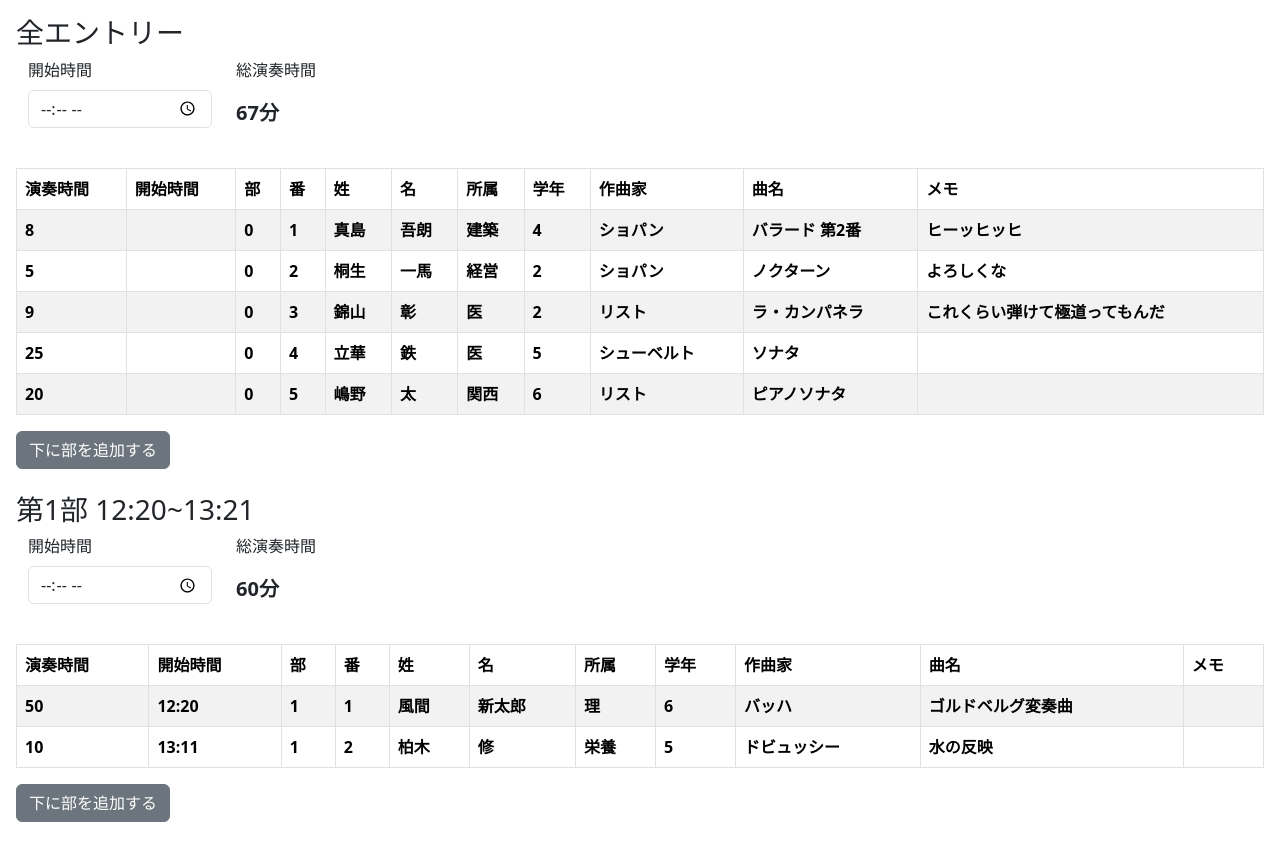
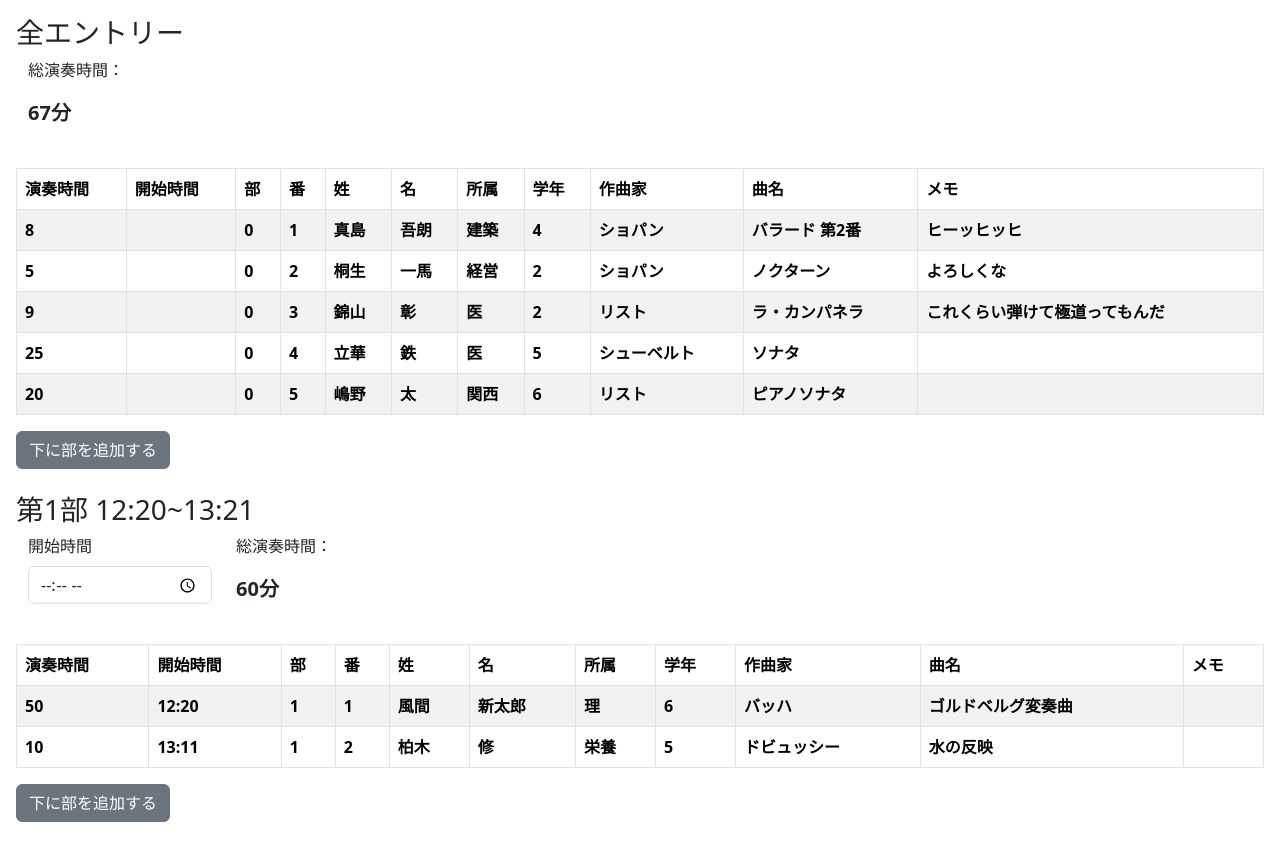
Before and after one commit to ritto153/PianoProgramEditor, a React (Create React App) app: page / in a window 1280 px wide. Built offline with nearby package versions, Linux system fonts and the light colour scheme.

Commit message:
top部にはformを表示しない

```diff
--- a/src/components/EntryTableTitle.tsx
+++ b/src/components/EntryTableTitle.tsx
@@ -59,11 +59,13 @@ export default function EntryTableTitle(props: Props) {
       </h3>
       <Container fluid>
         <Row>
+          {part.partNum !== 0 ? (
+            <Col md={2}>
+              <StartingTimeInputForm partId={partId} />
+            </Col>
+          ) : null}
           <Col md={2}>
-            <StartingTimeInputForm partId={partId} />
-          </Col>
-          <Col md={2}>
-            <p>総演奏時間</p>
+            <p>総演奏時間：</p>
             <BoldP>{totalPlayTime}分</BoldP>
           </Col>
         </Row>
```
